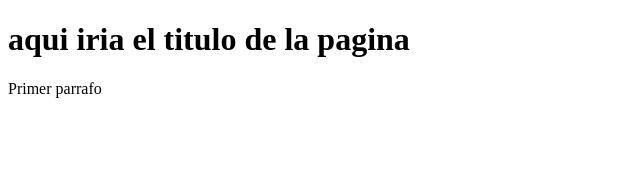
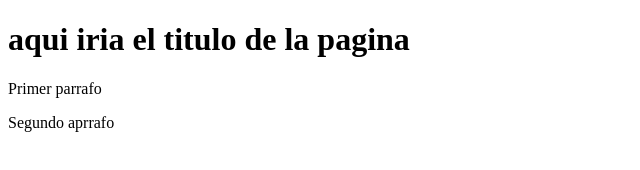
Before and after one commit to Tonichu/Proyecto-web-empresa-b, a plain HTML site: page index.html in a window 1280 px wide. Shown: the whole page, without its empty margins (0-640 px from the left). Drawn offline with Linux system fonts and the light colour scheme.

Commit message:
agregando segundo parrafo

```diff
--- a/index.html
+++ b/index.html
@@ -10,5 +10,6 @@
     aqui iria el titulo de la pagina
   </h1>
   <p>Primer parrafo</p>
+  <p>Segundo aprrafo</p>
 </body>
 </html>
```
